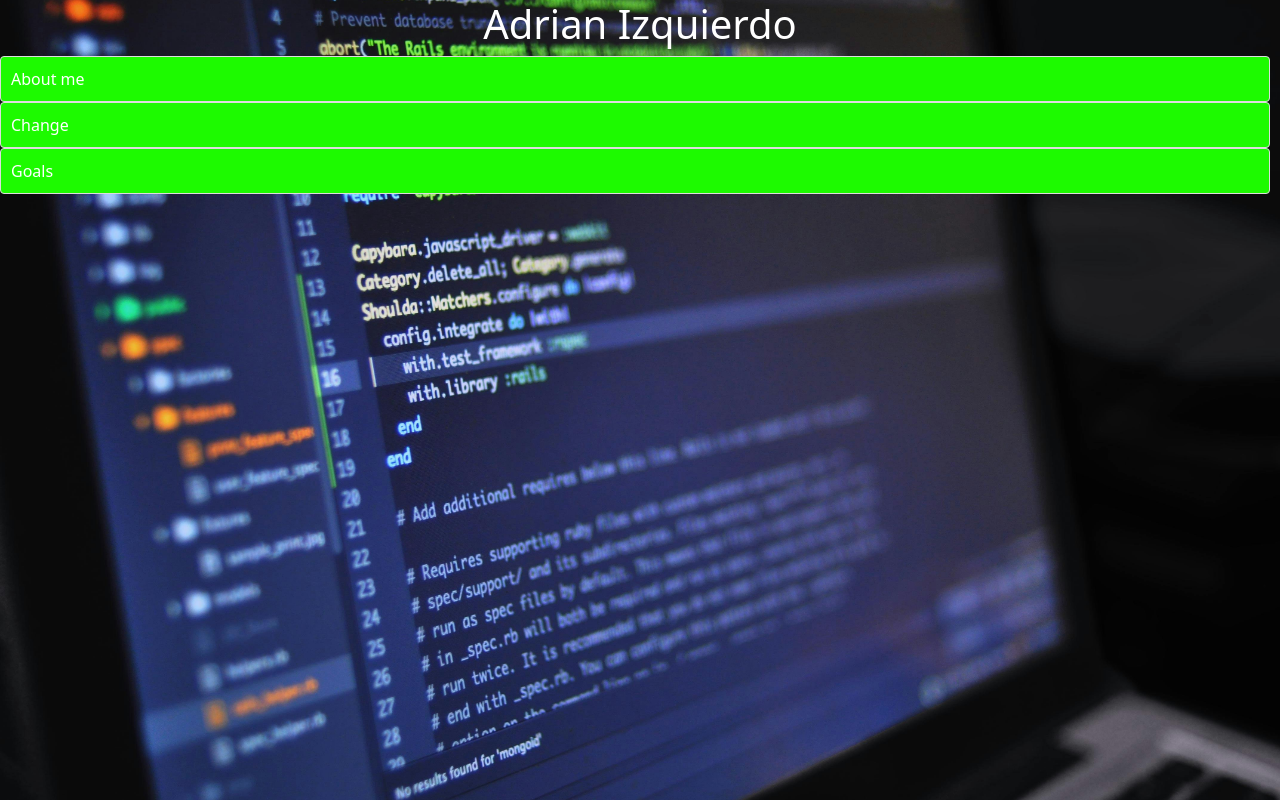
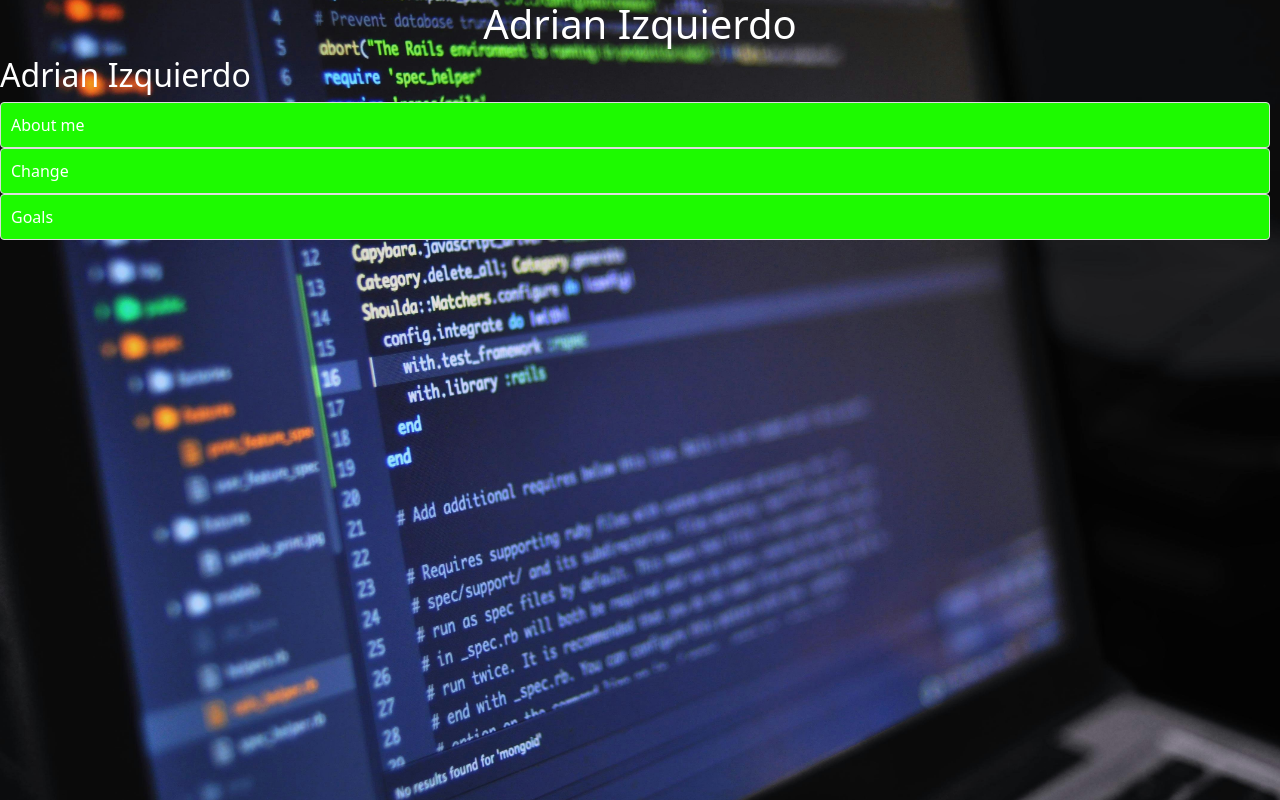
Before and after one commit to IzquierdoA1994/project, a plain HTML site: page index.html in a window 1280 px wide. Drawn offline with nearby package versions, Linux system fonts and the light colour scheme.

Commit message:
changes0.1

```diff
--- a/index.html
+++ b/index.html
@@ -10,6 +10,7 @@
 
 </head>
 <h1>Adrian Izquierdo</h1>
+<h2>Adrian Izquierdo</h2>
 
 <body>
       <a class="nav-link" href="#about">About me</a>
```
